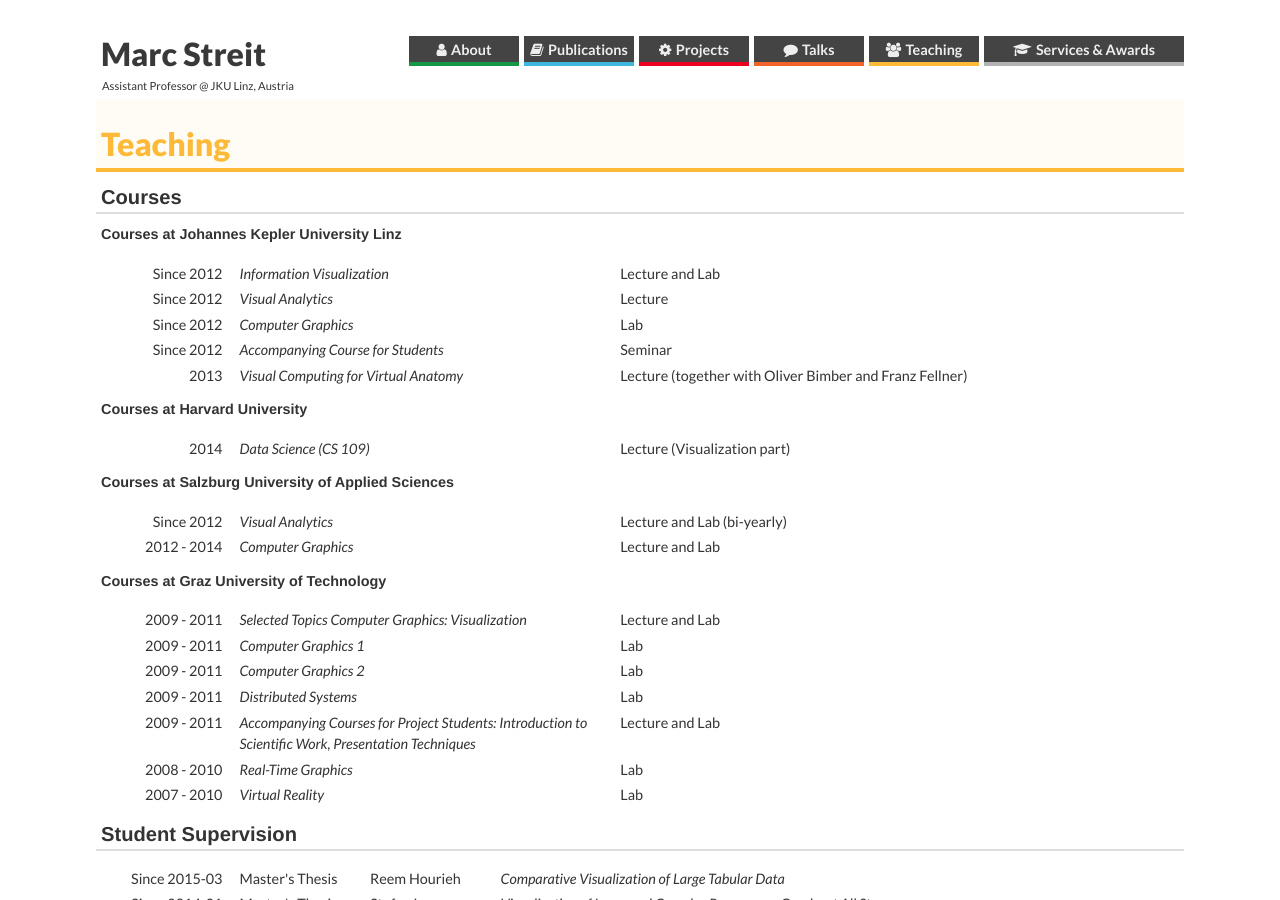
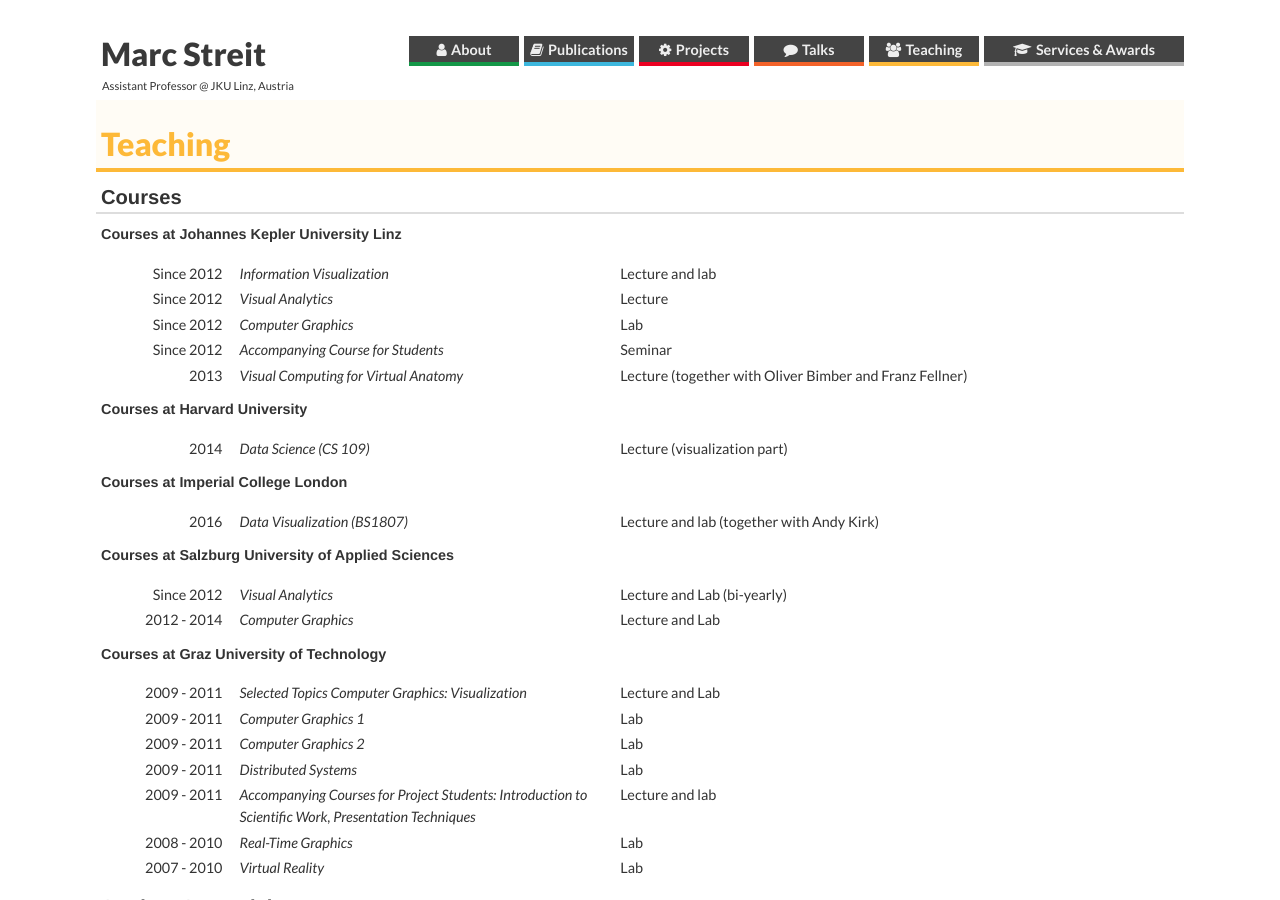
Before and after one commit to mstreit/mstreit.github.io, a Jekyll site: the page built from teaching.md, in a window 1280 px wide and 900 px high. Built offline with Jekyll 4.4.1, drawn with Linux system fonts in a browser that asks for light colours; nearby versions of some CDN libraries; some web fonts are replaced.

Commit message:
added data vis course at imperial

```diff
--- a/_data/courses.yml
+++ b/_data/courses.yml
@@ -1,6 +1,6 @@
 - title: Information Visualization
   institution: jku
-  contribution: Lecture and Lab
+  contribution: Lecture and lab
   years: Since 2012
 
 - title: Visual Analytics
@@ -25,8 +25,13 @@
 
 - title: Data Science (CS 109)
   institution: harvard
-  contribution: Lecture (Visualization part)
+  contribution: Lecture (visualization part)
   years: 2014
+
+- title: Data Visualization (BS1807)
+  institution: imperial
+  contribution: Lecture and lab (together with Andy Kirk)
+  years: 2016
 
 - title: Visual Analytics
   institution: fhs
@@ -60,7 +65,7 @@
 
 - title: "Accompanying Courses for Project Students: Introduction to Scientific Work, Presentation Techniques"
   institution: tug
-  contribution: Lecture and Lab
+  contribution: Lecture and lab
   years: 2009 - 2011
 
 - title: Real-Time Graphics
--- a/_data/funding.yml
+++ b/_data/funding.yml
@@ -1,4 +1,4 @@
-- agency: Austrian Science Fund (FWF)
+- agency: Austrian Science Fund (FWF), State of Upper Austria, Nationalstiftung
   website:
   logo:
   title: "VisOnFire - Visual Analysis of Large and Heterogeneous Scientific Workflows for Analytical Provenance"
--- a/_layouts/teaching.html
+++ b/_layouts/teaching.html
@@ -38,6 +38,25 @@ layout: default
     </tr>
     {% for course in site.data.courses %}
     {% if course.institution == "harvard" %}
+    <tr>
+      <td class="courses-date">{{ course.years }}</td>
+      <td><i>{{ course.title }}</i></td>
+      <td>{{ course.contribution }}</td>
+    </tr>
+    {% endif %}
+    {% endfor %}
+  </table>
+
+  <h2>Courses at Imperial College London</h2>
+
+  <table class="courses-table">
+    <tr>
+      <th></th>
+      <th></th>
+      <th></th>
+    </tr>
+    {% for course in site.data.courses %}
+    {% if course.institution == "imperial" %}
     <tr>
       <td class="courses-date">{{ course.years }}</td>
       <td><i>{{ course.title }}</i></td>
```
